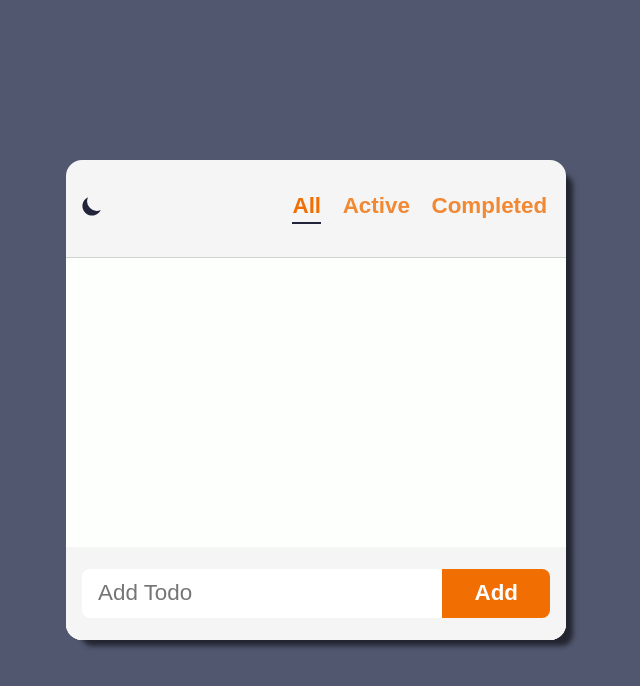
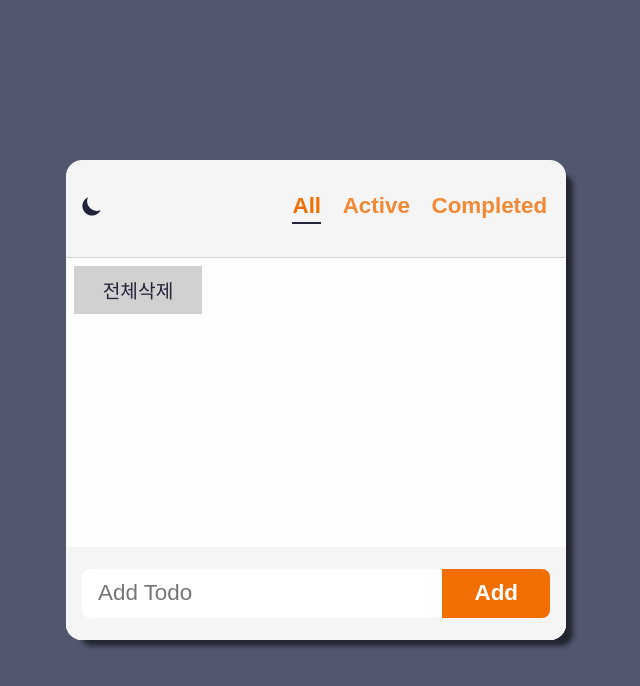
Before and after one commit to eunjinMarie/todo-list, a React (Create React App) app: page / in a window 1280 px wide. Shown: the top 686 px of the page, without its empty margins (324-964 px from the left). Built offline with nearby package versions, Linux system fonts and the light colour scheme.

Commit message:
전체삭제

```diff
--- a/src/components/TodoList/TodoList.jsx
+++ b/src/components/TodoList/TodoList.jsx
@@ -27,6 +27,9 @@ export default function TodoList({ filter }) {
   const filtered = getFilteredItems(todos, filter);
   return (
     <section className={styles.container}>
+      <button className={styles.button} onClick={() => setTodos([])}>
+        전체삭제
+      </button>
       <ul className={styles.list}>
         {filtered.map((item) => (
           <Todo
--- a/src/components/TodoList/TodoList.module.css
+++ b/src/components/TodoList/TodoList.module.css
@@ -6,6 +6,20 @@
   background-color: var(--color-bg);
 }
 
+.button {
+  color: var(--color-text);
+  background-color: var(--color-grey);
+  height: 3rem;
+  width: 8rem;
+  margin: 0.5rem;
+  margin-bottom: 0;
+  font-size: 1.2rem;
+}
+
+.button:hover {
+  filter: brightness(1.2);
+}
+
 .list {
   flex: 1 1 auto;
   overflow-y: auto;
```
